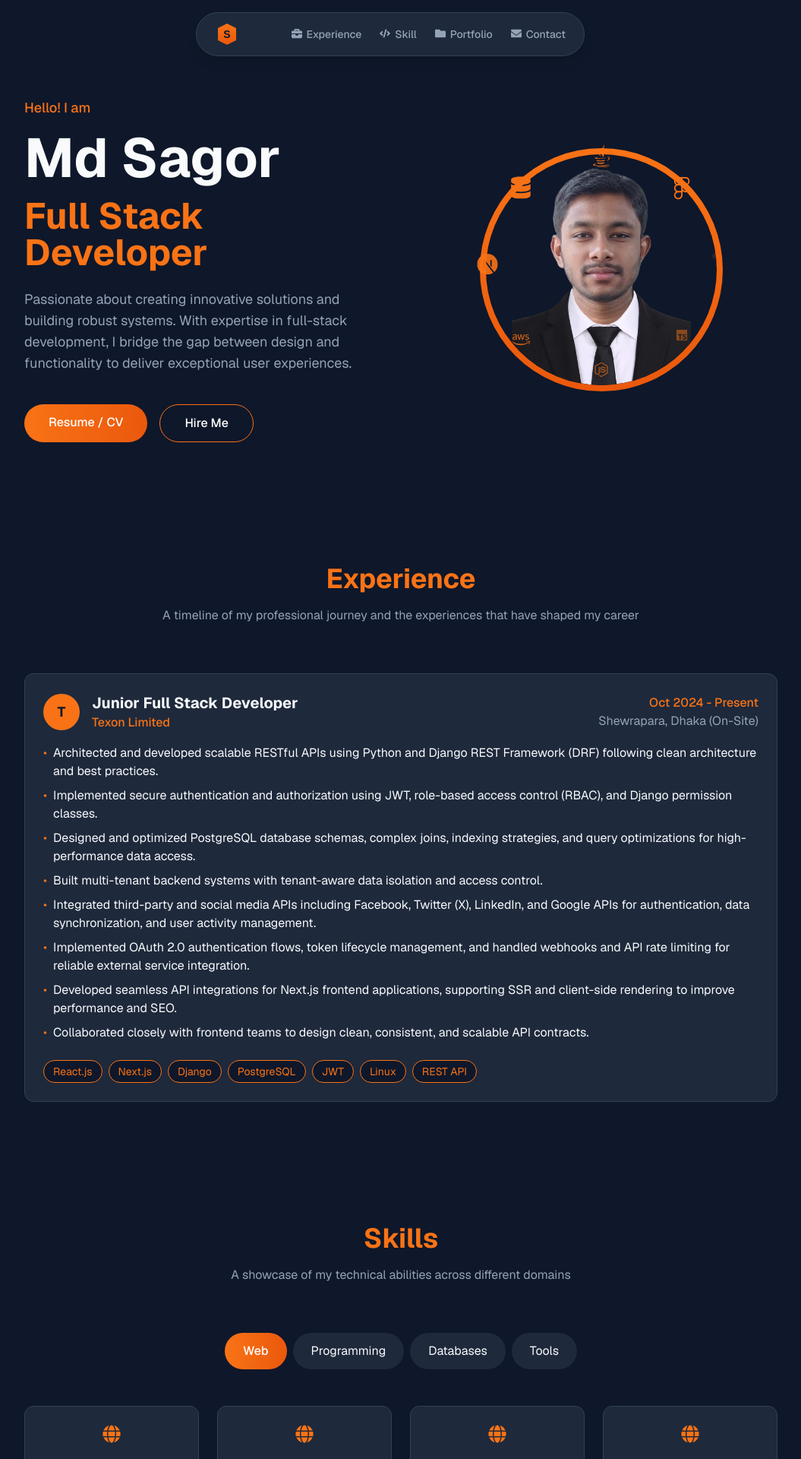
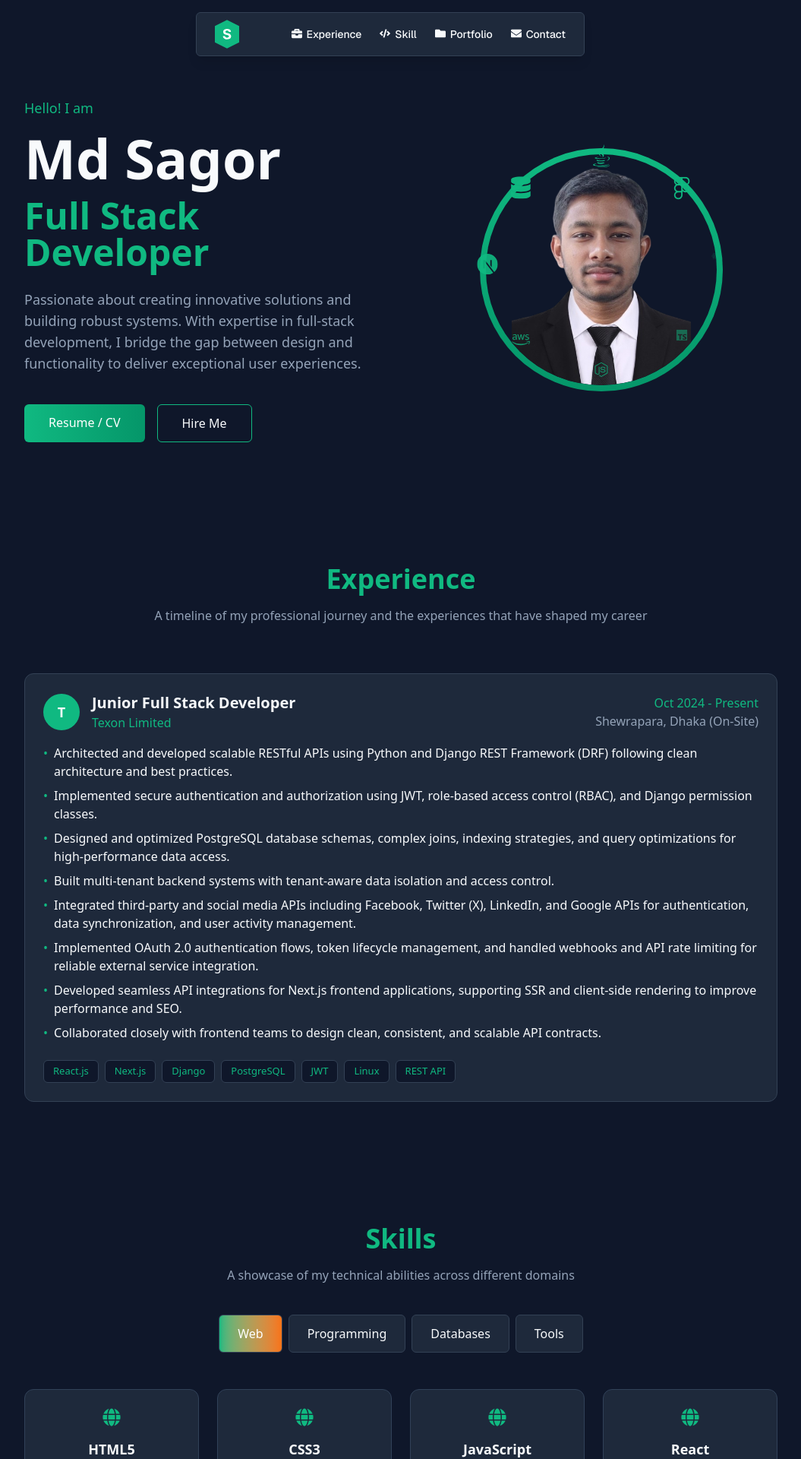
Before and after one commit to Sagor8204/My-Portfolio, a Next.js app: page / in a window 1280 px wide. Shown: the top 1920 px of the page at 76% size, without its empty margins (142-1197 px from the left). Built offline with nearby package versions, Linux system fonts and the light colour scheme.

Commit message:
color and styles change

```diff
--- a/src/app/components/Experience.js
+++ b/src/app/components/Experience.js
@@ -14,8 +14,8 @@ export default function Experience() {
           viewport={{ once: true }}
           transition={{ duration: 0.6 }}
         >
-          <h2 className="text-4xl font-bold text-[#f97316] mb-4">Experience</h2>
-          <p className="text-[#94a3b8] max-w-2xl mx-auto">
+          <h2 className="text-4xl font-bold text-(--primary) mb-4">Experience</h2>
+          <p className="text-(--text-muted) max-w-2xl mx-auto">
             A timeline of my professional journey and the experiences that have shaped my career
           </p>
         </motion.div>
@@ -24,7 +24,7 @@ export default function Experience() {
           {experience.map((item, index) => (
             <motion.div
               key={item.id}
-              className="bg-[#1e293b] bg-opacity-50 backdrop-blur-lg rounded-xl p-6 border border-slate-700"
+              className="bg-(--bg-surface) bg-opacity-50 backdrop-blur-lg rounded-xl p-6 border border-(--border)"
               initial={{ opacity: 0, y: 30 }}
               whileInView={{ opacity: 1, y: 0 }}
               viewport={{ once: true }}
@@ -33,28 +33,28 @@ export default function Experience() {
               <div className="flex flex-col md:flex-row md:items-center justify-between mb-4">
                 <div className="flex items-center space-x-4 mb-4 md:mb-0">
                   {/* Placeholder for company logo */}
-                  <div className="w-12 h-12 rounded-full bg-[#f97316] flex items-center justify-center">
-                    <span className="text-[#0f172a] font-bold text-lg">
+                  <div className="w-12 h-12 rounded-full bg-(--primary) flex items-center justify-center">
+                    <span className="text-(text-main) font-bold text-lg">
                       {item.company.charAt(0)}
                     </span>
                   </div>
                   <div>
-                    <h3 className="text-xl font-bold text-[#f8fafc]">{item.role}</h3>
-                    <p className="text-[#f97316] font-medium">{item.company}</p>
+                    <h3 className="text-xl font-bold text-(--text-main)">{item.role}</h3>
+                    <p className="text-(--primary) font-medium">{item.company}</p>
                   </div>
                 </div>
 
                 <div className="text-right">
-                  <p className="text-[#f97316] font-medium">{item.dateRange}</p>
-                  <p className="text-[#94a3b8]">{item.location}</p>
+                  <p className="text-(--primary) font-medium">{item.dateRange}</p>
+                  <p className="text-(--text-muted)">{item.location}</p>
                 </div>
               </div>
 
               <ul className="space-y-2 mb-6">
                 {item.description.map((desc, i) => (
                   <li key={i} className="flex items-start">
-                    <span className="text-[#f97316] mr-2">•</span>
-                    <span className="text-[#f8fafc]">{desc}</span>
+                    <span className="text-(--primary) mr-2">•</span>
+                    <span className="text-(-text-main)">{desc}</span>
                   </li>
                 ))}
               </ul>
@@ -63,7 +63,7 @@ export default function Experience() {
                 {item.techStack.map((tech, i) => (
                   <span
                     key={i}
-                    className="px-3 py-1 bg-[#0f172a] text-[#f97316] text-sm rounded-full border border-[#f97316]"
+                    className="px-3 py-1 bg-(--bg-main) text-(--primary) text-[13px] rounded-md border border-(--border)"
                   >
                     {tech}
                   </span>
--- a/src/app/components/Hero.js
+++ b/src/app/components/Hero.js
@@ -4,18 +4,17 @@ import { motion } from "framer-motion";
 import { profile } from "../../../lib/data";
 import { FaReact, FaNodeJs, FaAws, FaDatabase, FaJava, FaFigma } from "react-icons/fa";
 import { SiTypescript, SiNextdotjs } from "react-icons/si";
-import Link from "next/link";
 import LinkButton from "./common/LinkButton";
 
 const floatingIcons = [
-  { icon: <FaReact size={30} className="text-[#f97316]" />, delay: 0 },
-  { icon: <SiTypescript size={30} className="text-[#f97316]" />, delay: 0.4 },
-  { icon: <FaNodeJs size={30} className="text-[#f97316]" />, delay: 0.8 },
-  { icon: <FaAws size={30} className="text-[#f97316]" />, delay: 1.2 },
-  { icon: <SiNextdotjs size={30} className="text-[#f97316]" />, delay: 1.6 },
-  { icon: <FaDatabase size={30} className="text-[#f97316]" />, delay: 2.0 },
-  { icon: <FaJava size={30} className="text-[#f97316]" />, delay: 2.4 },
-  { icon: <FaFigma size={30} className="text-[#f97316]" />, delay: 2.8 },
+  { icon: <FaReact size={30} className="text-(--primary)" />, delay: 0 },
+  { icon: <SiTypescript size={30} className="text-(--primary)" />, delay: 0.4 },
+  { icon: <FaNodeJs size={30} className="text-(--primary)" />, delay: 0.8 },
+  { icon: <FaAws size={30} className="text-(--primary)" />, delay: 1.2 },
+  { icon: <SiNextdotjs size={30} className="text-(--primary)" />, delay: 1.6 },
+  { icon: <FaDatabase size={30} className="text-(--primary)" />, delay: 2.0 },
+  { icon: <FaJava size={30} className="text-(--primary)" />, delay: 2.4 },
+  { icon: <FaFigma size={30} className="text-(--primary)" />, delay: 2.8 },
 ];
 
 export default function Hero() {
@@ -31,7 +30,7 @@ export default function Hero() {
             className="text-center lg:text-left"
           >
             <motion.p
-              className="text-[#f97316] text-lg font-medium mb-4"
+              className="text-(--primary) text-lg font-medium mb-4"
               initial={{ opacity: 0, y: 20 }}
               animate={{ opacity: 1, y: 0 }}
               transition={{ duration: 0.5, delay: 0.2 }}
@@ -40,7 +39,7 @@ export default function Hero() {
             </motion.p>
 
             <motion.h1
-              className="text-5xl md:text-6xl lg:text-7xl font-bold text-[#f8fafc] mb-4"
+              className="text-5xl md:text-6xl lg:text-7xl font-bold mb-4"
               initial={{ opacity: 0, y: 20 }}
               animate={{ opacity: 1, y: 0 }}
               transition={{ duration: 0.5, delay: 0.3 }}
@@ -49,7 +48,7 @@ export default function Hero() {
             </motion.h1>
 
             <motion.h2
-              className="text-3xl md:text-4xl lg:text-5xl font-bold text-[#f97316] mb-6"
+              className="text-3xl md:text-4xl lg:text-5xl font-bold text-(--primary) mb-6"
               initial={{ opacity: 0, y: 20 }}
               animate={{ opacity: 1, y: 0 }}
               transition={{ duration: 0.5, delay: 0.4 }}
@@ -58,7 +57,7 @@ export default function Hero() {
             </motion.h2>
 
             <motion.p
-              className="text-[#94a3b8] text-lg mb-10 max-w-xl mx-auto lg:mx-0"
+              className="text-(--text-muted) text-lg mb-10 max-w-xl mx-auto lg:mx-0"
               initial={{ opacity: 0, y: 20 }}
               animate={{ opacity: 1, y: 0 }}
               transition={{ duration: 0.5, delay: 0.5 }}
@@ -75,12 +74,12 @@ export default function Hero() {
               <LinkButton
                 text="Resume / CV"
                 href="/resume"
-                styles="px-8 py-3 bg-linear-to-r from-[#f97316] to-[#ea580c] rounded-full font-medium text-white hover:opacity-90 transition-opacity"
+                styles="px-8 py-3 bg-linear-to-r from-(--primary) to-(--primary-hover) rounded-md font-medium text-white hover:from-(--primary-hover) hover:to-(--primary) transition-all duration-500"
               />
               <LinkButton
                 text="Hire Me"
                 href="#contact"
-                styles="px-8 py-3 border border-[#f97316] rounded-full font-medium text-white hover:bg-[#ea580c] transition-colors"
+                styles="px-8 py-3 border border-(--primary) rounded-md font-medium hover:bg-(--primary-hover) hover:text-white transition-colors"
               />
             </motion.div>
           </motion.div>
@@ -88,7 +87,7 @@ export default function Hero() {
           {/* Right Column - Image with Floating Icons */}
           <div className="relative flex justify-center items-center">
             <motion.div
-              className="relative w-64 h-64 md:w-80 md:h-80 rounded-full bg-linear-to-b from-[#f97316] to-[#ea580c] flex items-center justify-center overflow-hidden"
+              className="relative w-64 h-64 md:w-80 md:h-80 rounded-full bg-linear-to-b from-(--primary) to-(--primary-hover) flex items-center justify-center overflow-hidden"
               initial={{ opacity: 0, scale: 0.8 }}
               animate={{ opacity: 1, scale: 1 }}
               transition={{ duration: 0.8, delay: 0.4 }}
--- a/src/app/components/Navbar.js
+++ b/src/app/components/Navbar.js
@@ -13,7 +13,7 @@ export default function Navbar() {
   ];
 
   return (
-    <nav className="fixed top-4 left-1/2 transform -translate-x-1/2 z-40 bg-[#1e293b] bg-opacity-50 backdrop-blur-lg rounded-full py-3 px-6 shadow-lg border border-slate-700 max-w-lg w-full mx-4">
+    <nav className="fixed top-4 left-1/2 transform -translate-x-1/2 z-40 bg-(--bg-surface) bg-opacity-50 backdrop-blur-lg rounded-md py-3 px-6 shadow-lg border border-(--border) max-w-lg w-full mx-4">
       <div className="flex items-center justify-between">
         {/* Hexagon logo on the left */}
         <Link href="/">
@@ -26,7 +26,7 @@ export default function Navbar() {
             <Link
               key={item.name}
               href={item.href}
-              className="flex items-center space-x-1.5 text-[#94a3b8] hover:text-[#f8fafc] transition-colors duration-300 text-sm font-medium"
+              className="flex items-center space-x-1.5 text-(--text-main) hover:text-(--primary-hover) transition-colors duration-300 text-sm font-medium"
             >
               {item.icon}
               <span>{item.name}</span>
--- a/src/app/components/Skills.js
+++ b/src/app/components/Skills.js
@@ -6,10 +6,10 @@ import { skills } from "../../../lib/data";
 import { FaGlobe, FaCode, FaDatabase, FaWrench } from "react-icons/fa";
 
 const skillIcons = {
-  web: <FaGlobe size={24} className="text-[#f97316]" />,
-  programming: <FaCode size={24} className="text-[#f97316]" />,
-  databases: <FaDatabase size={24} className="text-[#f97316]" />,
-  tools: <FaWrench size={24} className="text-[#f97316]" />,
+  web: <FaGlobe size={24} className="text-(--primary)" />,
+  programming: <FaCode size={24} className="text-(--primary)" />,
+  databases: <FaDatabase size={24} className="text-(--primary)" />,
+  tools: <FaWrench size={24} className="text-(--primary)" />,
 };
 
 export default function Skills() {
@@ -26,14 +26,14 @@ export default function Skills() {
     <section id="skill" className="py-20 px-4">
       <div className="mx-auto">
         <motion.div
-          className="text-center mb-16"
+          className="text-center mb-10"
           initial={{ opacity: 0, y: 20 }}
           whileInView={{ opacity: 1, y: 0 }}
           viewport={{ once: true }}
           transition={{ duration: 0.6 }}
         >
-          <h2 className="text-4xl font-bold text-[#f97316] mb-4">Skills</h2>
-          <p className="text-[#94a3b8] max-w-2xl mx-auto">
+          <h2 className="text-4xl font-bold text-(--primary) mb-4">Skills</h2>
+          <p className="text-(--text-muted) max-w-2xl mx-auto">
             A showcase of my technical abilities across different domains
           </p>
         </motion.div>
@@ -43,10 +43,10 @@ export default function Skills() {
           {tabs.map((tab) => (
             <button
               key={tab.id}
-              className={`px-6 py-3 rounded-full transition-all duration-300 cursor-pointer ${
+              className={`px-6 py-3 rounded-md border border-(--border) transition-all duration-300 cursor-pointer ${
                 activeTab === tab.id
-                  ? "bg-linear-to-r from-[#f97316] to-[#ea580c] text-white font-medium"
-                  : "bg-[#1e293b] text-[#f8fafc] hover:bg-[#334155]"
+                  ? "bg-linear-to-r from-(--primary) to-(--gradient) text-white font-medium"
+                  : "bg-(--bg-surface) text-(--text-main) hover:bg-[#334155]"
               }`}
               onClick={() => setActiveTab(tab.id)}
             >
--- a/src/app/globals.css
+++ b/src/app/globals.css
@@ -11,18 +11,40 @@
   --border-color: #334155;
 }
 
-@theme inline {
+:root {
+  /* Backgrounds */
+  --bg-main: #0f172a;
+  --bg-surface: #1e293b;
+
+  /* Brand Colors */
+  --primary: #10b981;        /* Django/Node Green mix */
+  --primary-hover: #059669;
+  --secondary: #38bdf8;      /* Python Blue */
+  --secondary-hover: #0ea5e9;
+  --gradient: #f97316;
+
+  /* Text */
+  --text-main: #f8fafc;
+  --text-muted: #94a3b8;
+
+  /* UI Elements */
+  --border: #334155;
+  --error: #ef4444;
+  --card-shadow: 0 4px 6px -1px rgba(0, 0, 0, 0.3);
+}
+
+/* @theme inline {
   --color-background: var(--background);
   --color-foreground: var(--foreground);
   --color-card-bg: var(--card-bg);
   --color-secondary-text: var(--secondary-text);
   --font-sans: var(--font-geist-sans);
   --font-mono: var(--font-geist-mono);
-}
+} */
 
 body {
   background: var(--background);
-  color: var(--foreground);
+  color: var(--text-main);
   font-family: var(--font-geist-sans), sans-serif;
 }
 
```
Also changed, not shown: src/app/components/AnimatedText.js (added, +31 -0 lines), src/app/components/Portfolio.js (+6 -6 lines), public/images/logo.svg.
